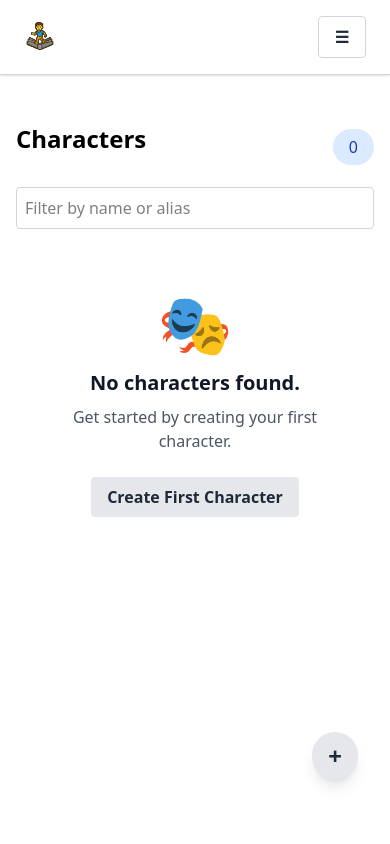
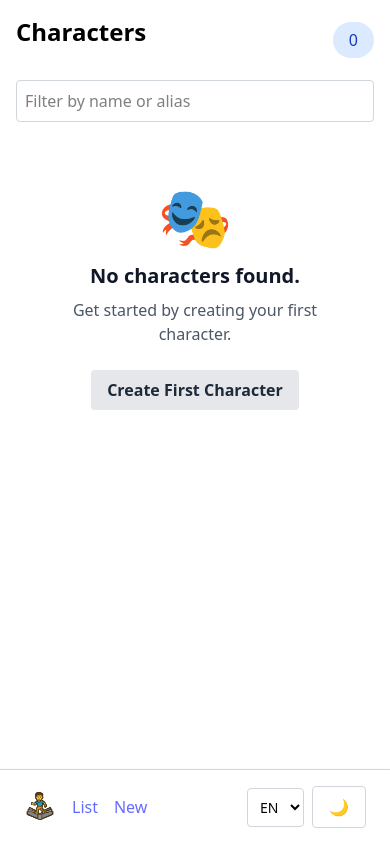
Before and after one commit to hamidmayeli/character-tracker, a React (Vite) app: page / in a window 390 px wide. Built offline with nearby package versions, Linux system fonts and the light colour scheme.

Commit message:
Relocate the header

```diff
--- a/src/App.tsx
+++ b/src/App.tsx
@@ -4,7 +4,6 @@ import { BrowserRouter, Routes, Route, Link } from 'react-router-dom';
 import NewCharacter from './pages/NewCharacter';
 import ShowCharacters from './pages/ShowCharacters';
 import { storage } from './storage';
-import FloatingNewButton from './components/FloatingNewButton';
 import { ToastProvider } from './contexts/ToastContext';
 import ToastContainer from './components/ToastContainer';
 
@@ -13,7 +12,6 @@ function App() {
   const [selectedLanguage, setSelectedLanguage] = useState(storage.getSelectedLanguage());
   const languagesList = Object.keys(languages);
   const [direction, setDirection] = useState(languages[selectedLanguage].direction);
-  const [mobileMenuOpen, setMobileMenuOpen] = useState(false);
 
   useEffect(() => {
     // Theme should be defaulted to system
@@ -37,14 +35,14 @@ function App() {
   return (
     <ToastProvider>
       <BrowserRouter>
-        <header className="sticky top-0 z-40 flex justify-between items-center px-6 py-4 mb-8 bg-white/95 dark:bg-gray-800/95 backdrop-blur-sm border-b border-gray-300 dark:border-gray-700 shadow-sm transition-all duration-300">
+        <header className="sticky bottom-0 md:top-0 md:bottom-auto z-40 flex justify-between items-center px-6 py-4 bg-white/95 dark:bg-gray-800/95 backdrop-blur-sm border-t md:border-t-0 md:border-b border-gray-300 dark:border-gray-700 shadow-sm transition-all duration-300">
           <div className="flex items-center gap-4">
             <div>
               <img src="/logo.svg" alt={t('logoAlt')} className='w-8 h-auto' />
             </div>
 
             {/* Desktop Navigation */}
-            <nav className="hidden md:flex gap-4 items-center">
+            <nav className="flex gap-4 items-center">
               <Link
                 to="/"
                 className="text-gray-800 dark:text-gray-100 hover:text-blue-600 dark:hover:text-blue-400 transition-colors font-medium"
@@ -62,7 +60,7 @@ function App() {
 
           <div className="flex gap-2 align-middle items-center">
             {/* Desktop Controls */}
-            <div className="hidden md:flex gap-2 items-center">
+            <div className="flex gap-2 items-center">
               <select
                 value={selectedLanguage}
                 onChange={changeLanguage}
@@ -84,76 +82,16 @@ function App() {
                 {theme === 'light' ? '🌙' : '☀️'}
               </button>
             </div>
-
-            {/* Mobile Menu Button */}
-            <button
-              onClick={() => setMobileMenuOpen(!mobileMenuOpen)}
-              className="md:hidden rounded !bg-transparent font-semibold border border-gray-300 dark:border-gray-600 hover:bg-gray-200 dark:hover:bg-gray-700 transition-all duration-200 px-3 py-2"
-              aria-label="Toggle menu"
-            >
-              {mobileMenuOpen ? '✕' : '☰'}
-            </button>
           </div>
         </header>
 
-        {/* Mobile Menu Dropdown */}
-        {mobileMenuOpen && (
-          <div className="md:hidden fixed top-[73px] left-0 right-0 z-30 bg-white/95 dark:bg-gray-800/95 backdrop-blur-sm border-b border-gray-300 dark:border-gray-700 shadow-lg animate-slide-down">
-            <nav className="flex flex-col p-4 gap-2">
-              <Link
-                to="/"
-                className="text-gray-800 dark:text-gray-100 hover:text-blue-600 dark:hover:text-blue-400 transition-colors font-medium py-2 px-3 rounded hover:bg-gray-100 dark:hover:bg-gray-700"
-                onClick={() => setMobileMenuOpen(false)}
-              >
-                {t('list')}
-              </Link>
-              <Link
-                to="/character"
-                className="text-gray-800 dark:text-gray-100 hover:text-blue-600 dark:hover:text-blue-400 transition-colors font-medium py-2 px-3 rounded hover:bg-gray-100 dark:hover:bg-gray-700"
-                onClick={() => setMobileMenuOpen(false)}
-              >
-                {t('new')}
-              </Link>
-              <div className="flex gap-2 mt-2 pt-2 border-t border-gray-300 dark:border-gray-700">
-                <select
-                  value={selectedLanguage}
-                  onChange={(e) => {
-                    changeLanguage(e);
-                    setMobileMenuOpen(false);
-                  }}
-                  name="language-mobile"
-                  id="language-mobile"
-                  className="flex-1 m-0! text-sm"
-                  >
-                  {languagesList.map(lang => (
-                    <option key={lang} value={lang}>
-                      {lang.toUpperCase()}
-                    </option>
-                  ))}
-                </select>
-                <button
-                  onClick={() => {
-                    updateTheme(theme === 'light' ? 'dark' : 'light');
-                    setMobileMenuOpen(false);
-                  }}
-                  className="rounded !bg-transparent font-semibold border border-gray-300 dark:border-gray-600 hover:bg-gray-200 dark:hover:bg-gray-700 transition-all duration-200"
-                  title={t('toggleTheme')}
-                >
-                  {theme === 'light' ? '🌙' : '☀️'}
-                </button>
-              </div>
-            </nav>
-          </div>
-        )}
-
-    <div className="p-4 pb-24">
+    <div className="p-4 flex-1 overflow-auto">
           <Routes>
             <Route path="/" element={<ShowCharacters />} />
             <Route path="/character" element={<NewCharacter />} />
             <Route path="/character/:id" element={<NewCharacter />} />
           </Routes>
         </div>
-        <FloatingNewButton />
         <ToastContainer />
       </BrowserRouter>
     </ToastProvider>
--- a/src/components/FloatingNewButton.tsx
+++ /dev/null
@@ -1,68 +0,0 @@
-import { useEffect, useRef, useState } from 'react';
-import { useNavigate, useLocation } from 'react-router-dom';
-import { t } from '../i18n/texts';
-
-/**
- * FloatingNewButton
- * - Fixed bottom-right FAB that navigates to /character or back to home
- * - Shows "+" on home page, "×" on character form page
- * - Hides on scroll down, shows on scroll up (supports touch via scroll delta)
- */
-export default function FloatingNewButton() {
-  const navigate = useNavigate();
-  const location = useLocation();
-  const lastScrollY = useRef<number>(window.scrollY || 0);
-  const [visible, setVisible] = useState(true);
-
-  // Check if we're on the character creation/edit page
-  const isCharacterPage = location.pathname.startsWith('/character');
-
-  useEffect(() => {
-    const threshold = 6; // small threshold to avoid jitter
-
-    function onScroll() {
-      const current = window.scrollY || 0;
-      const delta = current - lastScrollY.current;
-
-      if (Math.abs(delta) < threshold) return; // ignore tiny movements
-
-      if (delta > 0) {
-        // scrolling down
-        if (visible) setVisible(false);
-      } else {
-        // scrolling up
-        if (!visible) setVisible(true);
-      }
-
-      lastScrollY.current = current;
-    }
-
-    window.addEventListener('scroll', onScroll, { passive: true });
-    return () => window.removeEventListener('scroll', onScroll);
-  }, [visible]);
-
-  const handleClick = () => {
-    if (isCharacterPage) {
-      navigate('/');
-    } else {
-      navigate('/character');
-    }
-  };
-
-  const buttonLabel = isCharacterPage ? t('cancel') : t('newCharacter');
-  const buttonIcon = isCharacterPage ? '×' : '+';
-  const buttonBg = isCharacterPage
-    ? 'bg-gray-600 hover:bg-gray-700'
-    : 'bg-blue-600 hover:bg-blue-700';
-
-  return (
-    <button
-      aria-label={buttonLabel}
-      title={buttonLabel}
-      onClick={handleClick}
-      className={`fixed z-50 bottom-16 right-8 md:bottom-6 md:right-6 rounded-full! p-8 shadow-lg text-white ${buttonBg} focus:outline-none focus:ring-2 focus:ring-blue-400 transition-all duration-200 ${visible ? 'opacity-100 translate-y-0' : 'opacity-0 translate-y-6 pointer-events-none'}`}
-    >
-      <span className={isCharacterPage ? 'text-3xl' : 'text-2xl'}>{buttonIcon}</span>
-    </button>
-  );
-}
--- a/src/index.css
+++ b/src/index.css
@@ -18,6 +18,10 @@
 
 body {
   @apply bg-white text-black dark:bg-gray-900 dark:text-white;
+}
+
+#root {
+  @apply flex flex-col-reverse md:flex-col min-h-screen;
 }
 
 a {
```
